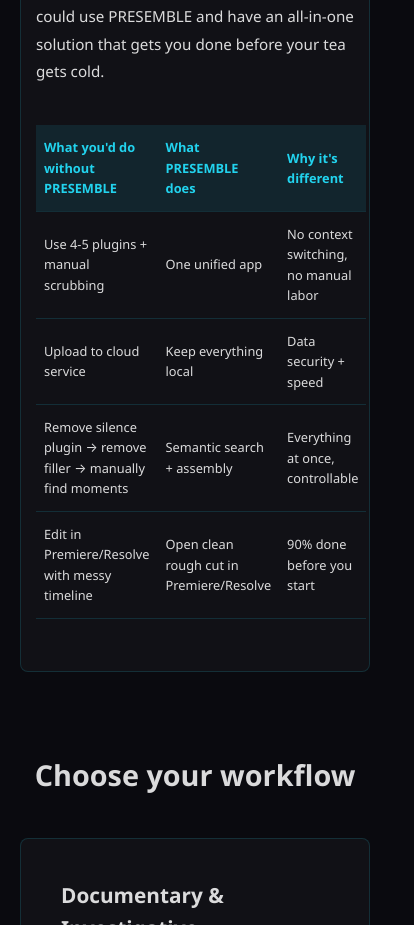
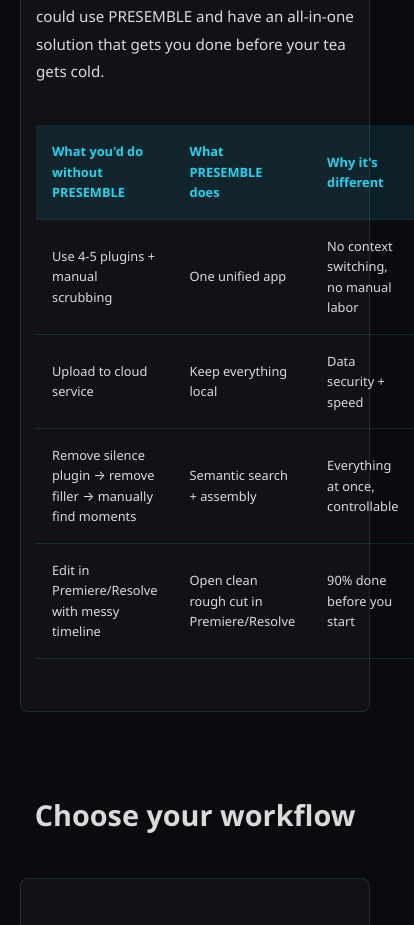
Before and after one commit to seanphilips/presemble, a Next.js app: page / in a window 390 px wide. Shown: the part 2340-3265 px from the top of the page, 414 px wide, since content can reach past the window. Built offline with nearby package versions, Linux system fonts and the light colour scheme.

Commit message:
Add files via upload

```diff
--- a/styles/Home.module.css
+++ b/styles/Home.module.css
@@ -218,8 +218,4 @@
     overflow-x: auto;
     font-size: 0.8rem;
   }
-
-  th, td {
-    padding: 0.75rem 0.5rem;
-  }
 }
--- a/styles/globals.css
+++ b/styles/globals.css
@@ -37,14 +37,15 @@ table {
   margin: 2rem 0;
 }
 
-th, td {
+table th,
+table td {
   padding: 1rem;
   text-align: left;
   border-bottom: 1px solid rgba(34,211,238,0.15);
   color: rgba(255,255,255,0.85);
 }
 
-th {
+table th {
   background: rgba(34,211,238,0.1);
   font-weight: 600;
   color: #22d3ee;
```
